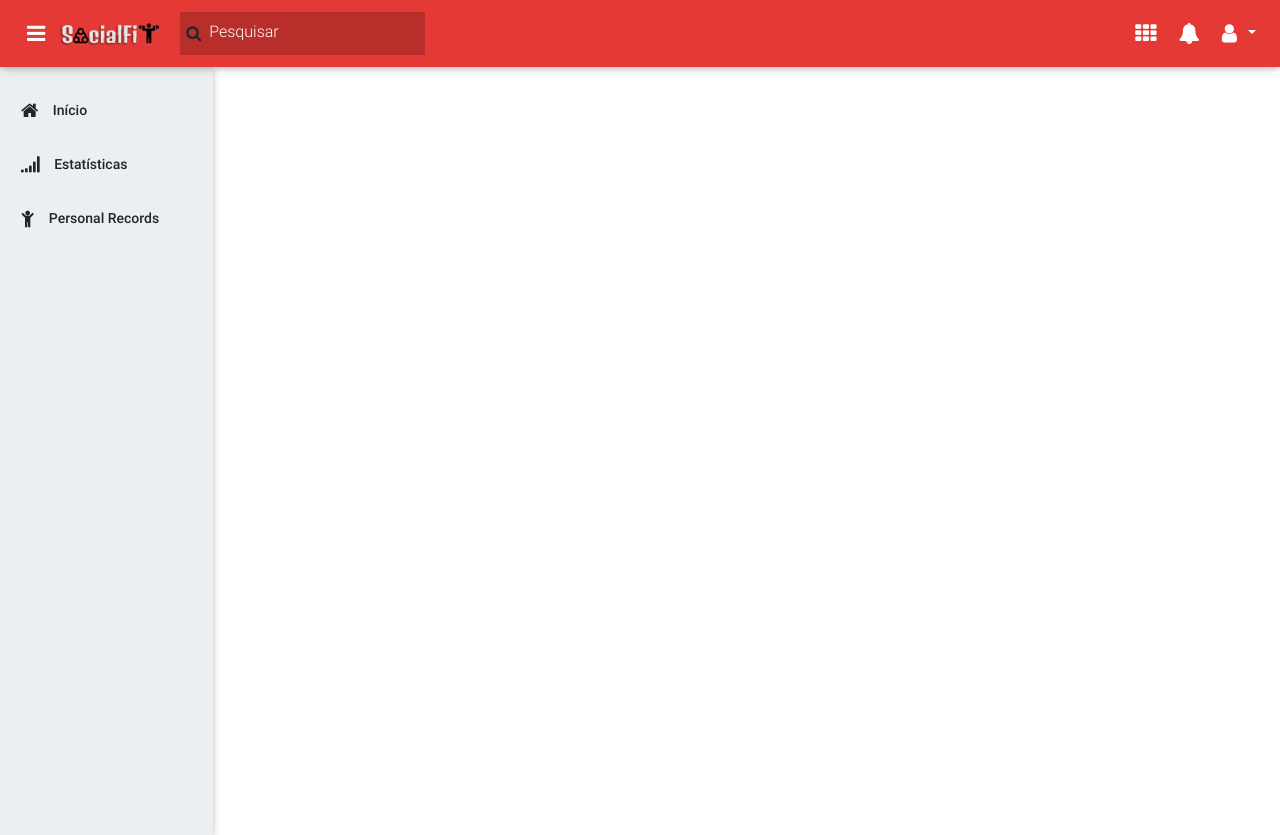
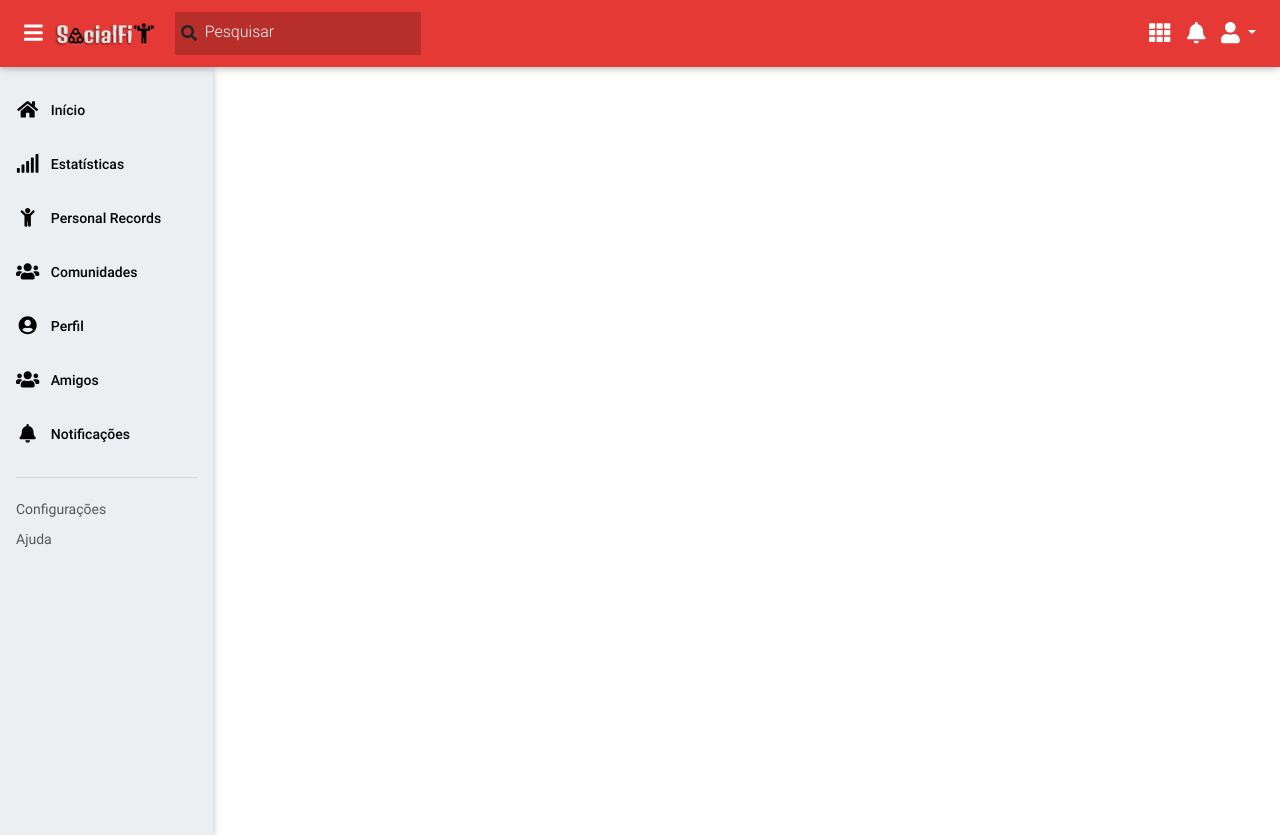
Before and after one commit to social-fit/social-fit, a PHP site: page / in a window 1280 px wide. Run offline with PHP 8.4, Linux system fonts and the light colour scheme; some libraries are stand-ins or nearby versions.

Commit message:
Finalmente

```diff
--- a/css/style.css
+++ b/css/style.css
@@ -18,6 +18,15 @@
     padding: 2px;
 }
 
+.side-link-2 {
+    color: #555;
+    font-size: 14px;
+    font-weight: 400;
+    line-height: 20px;
+    padding: 2px;
+    margin: 3px 0;
+}
+
 .bg-light {
     background-color: #f1f1f1;
 }
--- a/index.html
+++ b/index.html
@@ -6,14 +6,14 @@
     <meta name="viewport" content="width=device-width, initial-scale=1, shrink-to-fit=no">
     <meta http-equiv="x-ua-compatible" content="ie=edge">
     <title>Página Inicial</title>
-    <!-- Font Awesome -->
-    <link rel="stylesheet" href="https://maxcdn.bootstrapcdn.com/font-awesome/4.7.0/css/font-awesome.min.css">
     <!-- Bootstrap core CSS -->
     <link href="css/bootstrap.min.css" rel="stylesheet">
     <!-- Material Design Bootstrap -->
     <link href="css/mdb.min.css" rel="stylesheet">
     <!-- Your custom styles (optional) -->
     <link href="css/style.css" rel="stylesheet">
+    <!-- Font Awesome -->
+    <script defer src="https://use.fontawesome.com/releases/v5.0.6/js/all.js"></script>
 </head>
 
 <body>
@@ -28,7 +28,7 @@
             <ul class="navbar-nav nav-flex-icons">
                 <li class="nav-item">
                     <a href="" class="nav-link">
-                        <i class="fa fa-reorder fa-lg"></i>
+                        <i class="fas fa-bars fa-lg"></i>
                     </a>
                 </li>
             </ul>
@@ -40,14 +40,14 @@
 
             <!-- Collapse button -->
             <button class="navbar-toggler ml-auto" type="button" data-toggle="collapse" data-target="#navbarSupportedContent" aria-controls="navbarSupportedContent"
-                aria-expanded="false" aria-label="Toggle navigation"><span class="fa fa-search"></span></button>
+                aria-expanded="false" aria-label="Toggle navigation"><span class="fas fa-search"></span></button>
 
             <!-- Collapsible content -->
             <div class="collapse navbar-collapse" id="navbarSupportedContent">
 
                 <!-- Search form -->
                 <form class="form-inline">
-                     <i class="fa fa-search prefix"></i>
+                     <i class="fas fa-search prefix"></i>
                      <input class="form-control mr-sm-2" type="text" placeholder="Pesquisar" aria-label="Search">
                 </form>
 
@@ -59,19 +59,19 @@
 
                 <li class="nav-item">
                     <a href="" class="nav-link">
-                        <i class="fa fa-th fa-lg"></i>
+                        <i class="fas fa-th fa-lg"></i>
                     </a>
                 </li>
                 <li class="nav-item">
                     <a href="" class="nav-link">
-                        <i class="fa fa-bell fa-lg"></i>
+                        <i class="fas fa-bell fa-lg"></i>
                     </a>
                 </li>
 
                 <!-- Dropdown -->
                 <li class="nav-item dropdown">
                     <a class="nav-link dropdown-toggle" id="navbarDropdownMenuLink" data-toggle="dropdown" aria-haspopup="true" aria-expanded="false">
-                        <i class="fa fa-user fa-lg"></i>
+                        <i class="fas fa-user fa-lg"></i>
                     </a>
                     <div class="dropdown-menu dropdown-primary" aria-labelledby="navbarDropdownMenuLink">
                         <a class="dropdown-item" href="#">Action</a>
@@ -97,37 +97,60 @@
             <div class="row">
                 <nav class="col-md-2 d-none d-md-block bg-light navbar navbar-light blue-grey lighten-5">
                     <div class="sidebar-sticky">
-                        <ul class="nav flex-column">
+                        <ul class="navbar-nav flex-column nav-flex-icons">
                             <li class="nav-item">
                                 <a class="side-link nav-link">
-                                    <tr>
-                                        <th><i class="fa fa-home fa-lg"></i></th>
-                                        <th><span class="mx-md-2">Início</span></th>
-                                    </tr>
+                                    <i class="fas fa-home fa-lg fa-fw"></i>
+                                    <span class="mx-md-2">Início</span>
                                 </a>
                             </li>
                             <li class="nav-item">
                                 <a class="side-link nav-link">
-                                    <tr>
-                                        <th>
-                                            <i class="fa fa-signal fa-lg"></i>
-                                        </th>
-                                        <th>
-                                            <span class="mx-md-2">Estatísticas</span>
-                                        </th>
-                                    </tr>
+                                    <i class="fas fa-signal fa-lg fa-fw"></i>
+                                    <span class="mx-md-2">Estatísticas</span>
                                 </a>
                             </li>
                             <li class="nav-item">
                                 <a class="side-link nav-link">
-                                    <tr>
-                                        <th>
-                                            <i class="fa fa-child fa-lg"></i>
-                                        </th>
-                                        <th>
-                                            <span class="mx-md-2">Personal Records</span>
-                                        </th>
-                                    </tr>
+                                    <i class="fas fa-child fa-lg fa-fw"></i>
+                                    <span class="mx-md-2">Personal Records</span>
+                                </a>
+                            </li>
+                            <li class="nav-item">
+                                <a class="side-link nav-link">
+                                    <i class="fas fa-users fa-lg fa-fw"></i>
+                                    <span class="mx-md-2">Comunidades</span>
+                                </a>
+                            </li>
+                            <li class="nav-item">
+                                <a class="side-link nav-link">
+                                    <i class="fas fa-user-circle fa-lg fa-fw"></i>
+                                    <span class="mx-md-2">Perfil</span>
+                                </a>
+                            </li>
+                            <li class="nav-item">
+                                <a class="side-link nav-link">
+                                    <i class="fas fa-users fa-lg fa-fw"></i>
+                                    <span class="mx-md-2">Amigos</span>
+                                </a>
+                            </li>
+                            <li class="nav-item">
+                                <a class="side-link nav-link">
+                                    <i class="fas fa-bell fa-lg fa-fw"></i>
+                                    <span class="mx-md-2">Notificações</span>
+                                </a>
+                            </li>
+                        </ul>
+                        <hr>
+                        <ul class="navbar-nav flex-column nav-flex-icons mb-2">
+                            <li class="nav-item">
+                                <a href="" class="side-link-2 nav-link">
+                                    <span style="color: #555;">Configurações</span>
+                                </a>
+                            </li>
+                            <li class="nav-item">
+                                <a href="" class="side-link-2 nav-link">
+                                    <span style="color: #555;">Ajuda</span>
                                 </a>
                             </li>
                         </ul>
```
